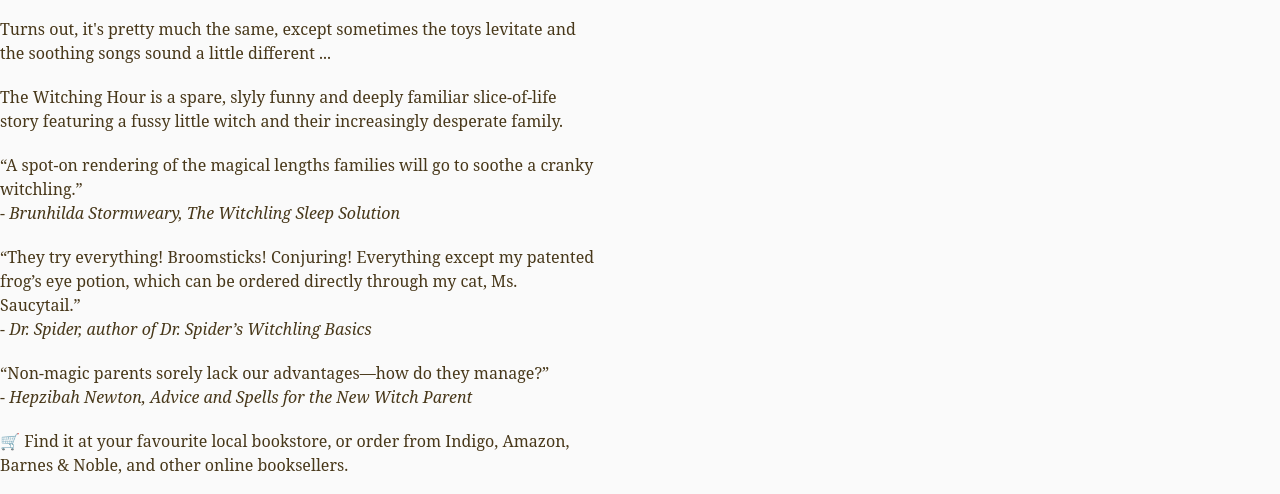
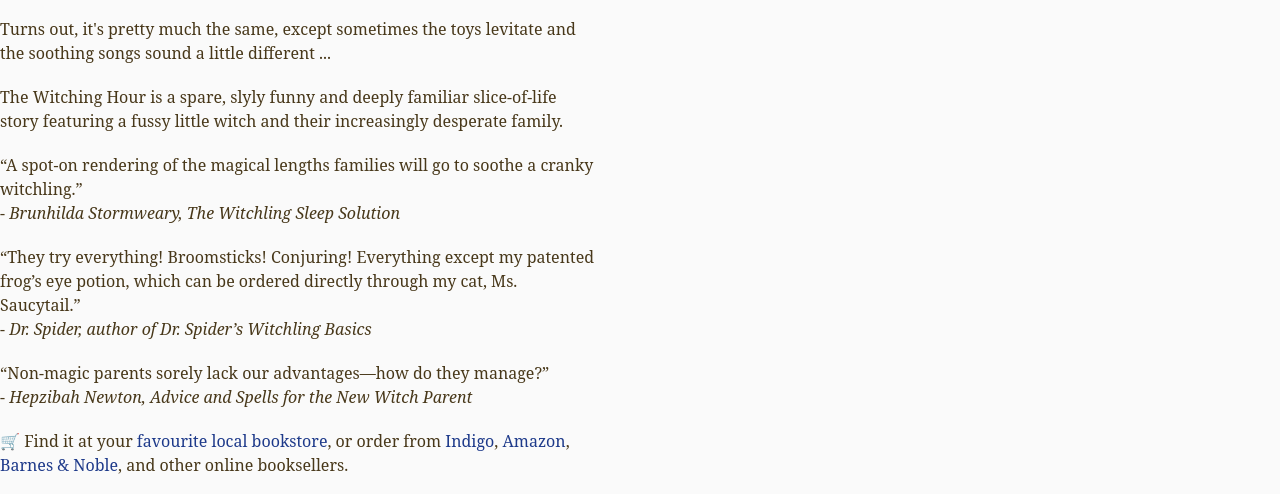
Before and after one commit to nonsequitoria/mypbjam, an Eleventy site: page src/books/the-witching-hour.md in a window 1280 px wide. Shown: the part 748-1242 px from the top of the page. Built offline with nearby package versions, Linux system fonts and the light colour scheme; Eleventy itself is replaced by a stand-in of ours; files that its build step writes are made by us from their sources; files whose address does not match are found by name.

Commit message:
fix typo

```diff
--- a/src/books/the-witching-hour.md
+++ b/src/books/the-witching-hour.md
@@ -30,8 +30,6 @@
 </br> - <i>Hepzibah Newton, Advice and Spells for the New Witch Parent</i></p>
 
 
-🛒 Find it at your favourite local bookstore, or order from Indigo, Amazon, Barnes & Noble, and other online booksellers.
-
 <p class="text-base">🛒 Find it at your <a href="https://bookshop.org/p/books/the-witching-hour-jennifer-hariss/094dc2370eca56df?ean=9781774884409">favourite local bookstore</a>, or order from <a href="https://www.indigo.ca/en-ca/the-witching-hour/9781774884409.html">Indigo</a>, <a href="https://www.amazon.com/Witching-Hour-Jennifer-Harris/dp/1774884402">Amazon</a>, <a href="https://www.barnesandnoble.com/w/the-witching-hour-jennifer-harris/1146412590">Barnes &amp; Noble</a>, and other online booksellers.</p>
 
 
```
